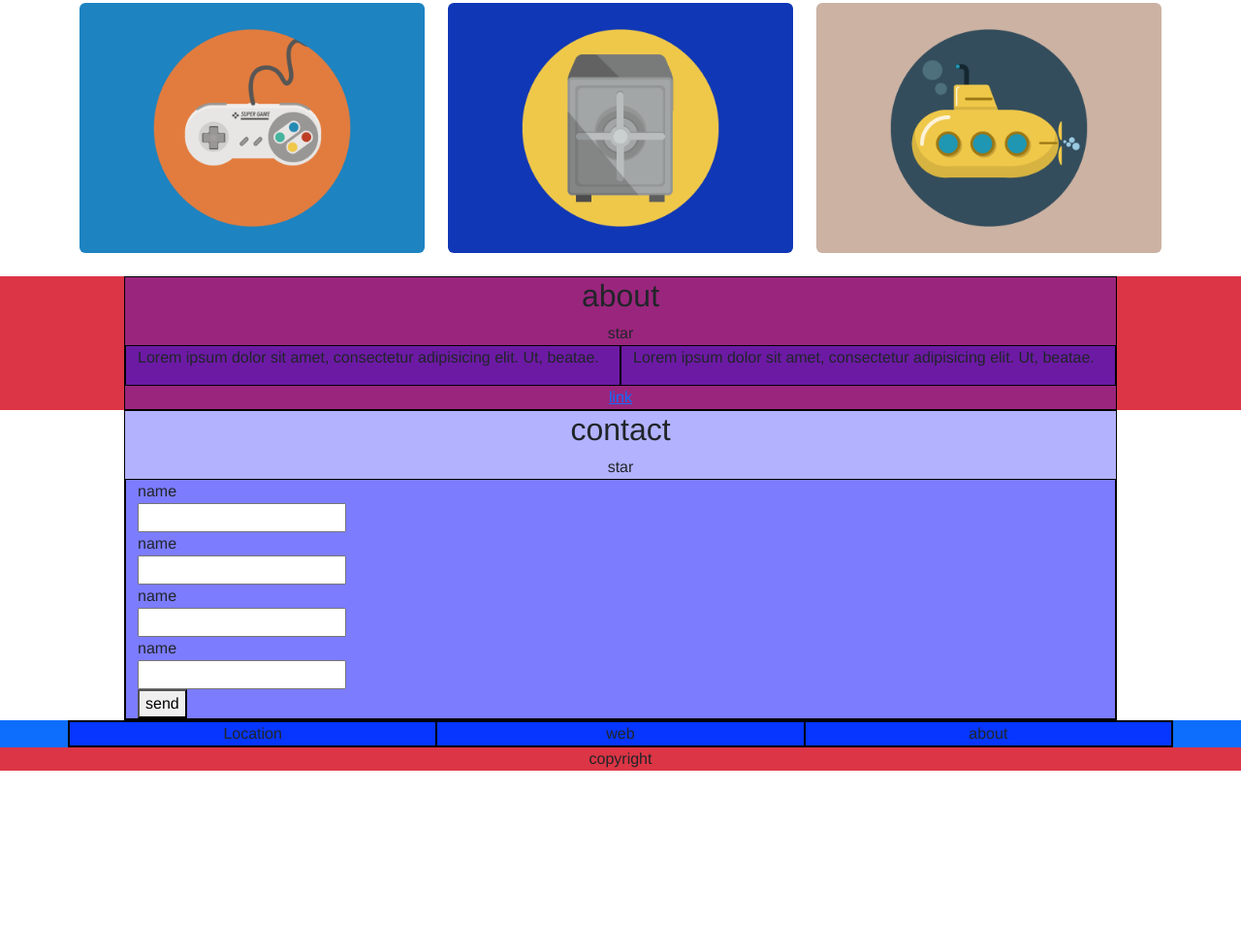
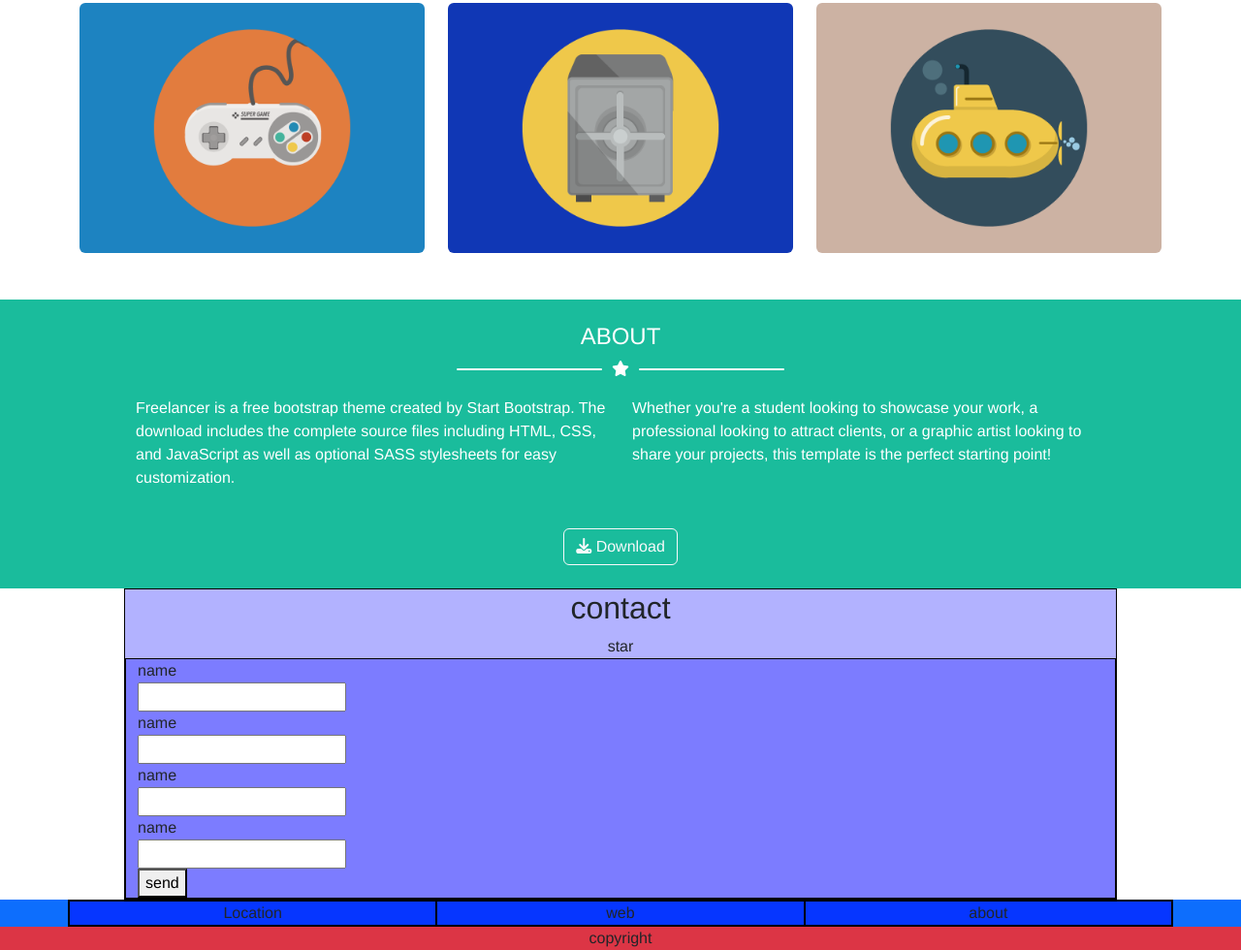
Before and after one commit to enrico-amerio/html-css-bootstrap-freelancer, a plain HTML site: page index.html in a window 1280 px wide. Shown: the part 905-1885 px from the top of the page at 97% size. Before the commit the page ends 1700 px from the top, so only its background shows below. Drawn offline with nearby package versions, Linux system fonts and the light colour scheme; a web font is replaced by a local one.

Commit message:
[fix] about section

```diff
--- a/index.html
+++ b/index.html
@@ -54,14 +54,14 @@
         </div>
       </div>
     </section>
-    <section class="custom-light text-center ">
+    <section id="portfolio" class="custom-light text-center ">
       <div class="container ">
         <h4 class="mt-3 ">PORTFOLIO</h4>
         <div class="d-flex align-items-center justify-content-center mb-3">
           <div class="custom-line dark"></div>
           <div><i class="fas fa-star"></i></div>
           <div class="custom-line dark"></div>
-      </div>
+        </div>
         <div class="row ">
           <div class="col-12 col-md-6 col-lg-4 mb-4"><img src="img/cabin.png" alt="cabin" class="img-fluid rounded"></div>
           <div class="col-12 col-md-6 col-lg-4 mb-4"><img src="img/cake.png" alt="cake" class="img-fluid rounded"></div>
@@ -72,16 +72,20 @@
         </div>
       </div>
     </section>
-    <section class="bg-danger text-center ">
-      <div class="custom-container debug">
+    <section id="about" class="custom-green text-center ">
+      <div class="custom-container">
         <div class="container-fluid">
-          <h2>about</h2>
-          <div>star</div>
+          <h4 class="pt-4 mt-4 ">ABOUT</h4>
+          <div class="d-flex align-items-center justify-content-center mb-3">
+            <div class="custom-line white"></div>
+            <div><i class="fas fa-star"></i></div>
+            <div class="custom-line white"></div>
+        </div>
           <div class="row text-start">
-            <div class="col-12 col-md-6 debug"><p>Lorem ipsum dolor sit amet, consectetur adipisicing elit. Ut, beatae.</p></div>
-            <div class="col-12 col-md-6 debug"><p>Lorem ipsum dolor sit amet, consectetur adipisicing elit. Ut, beatae.</p></div>
+            <div class="col-12 col-md-6 "><p>Freelancer is a free bootstrap theme created by Start Bootstrap. The download includes the complete source files including HTML, CSS, and JavaScript as well as optional SASS stylesheets for easy customization.</p></div>
+            <div class="col-12 col-md-6 "><p>Whether you're a student looking to showcase your work, a professional looking to attract clients, or a graphic artist looking to share your projects, this template is the perfect starting point!</p></div>
           </div>
-          <a href="#">link</a>
+          <button type="button" class="btn btn-outline-light m-4 "><i class="fa-solid fa-download"></i> Download</button>
         </div>
       </div>
     </section>
```
